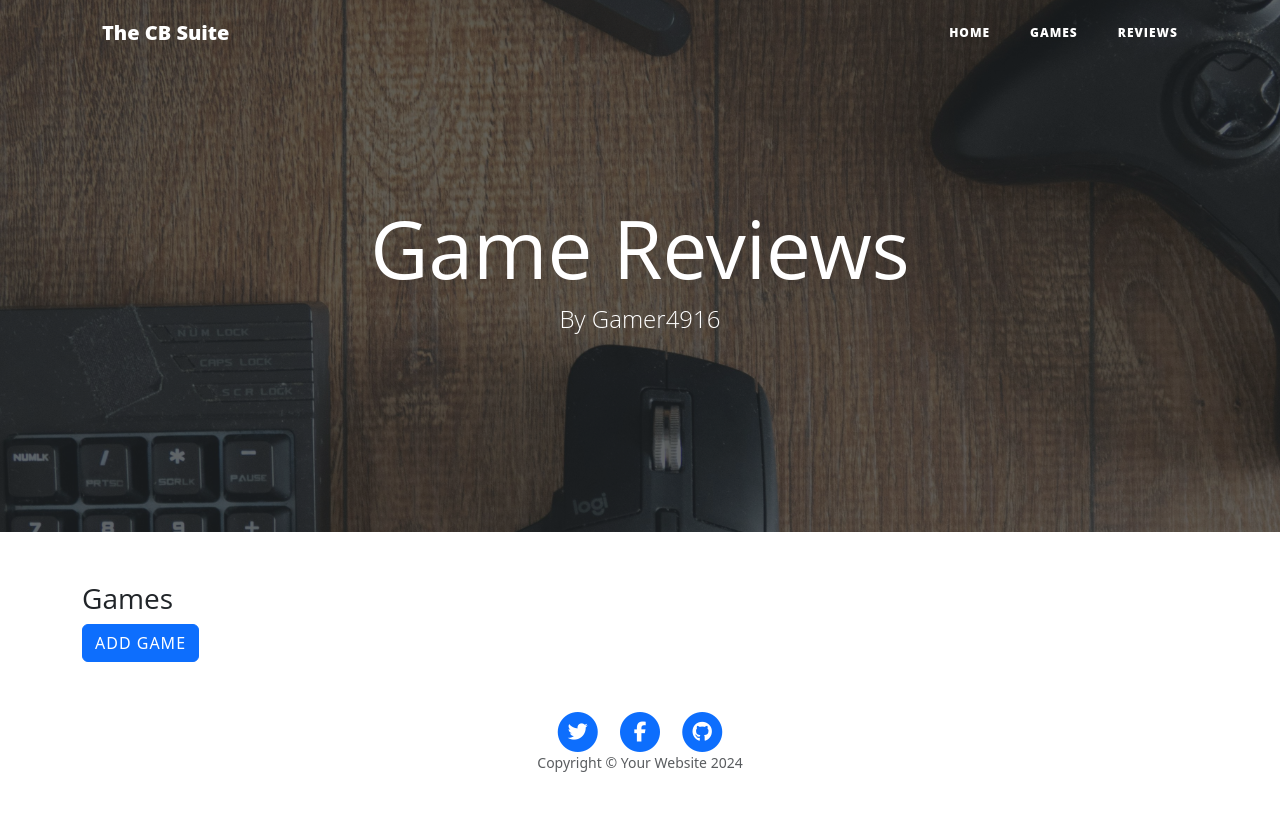
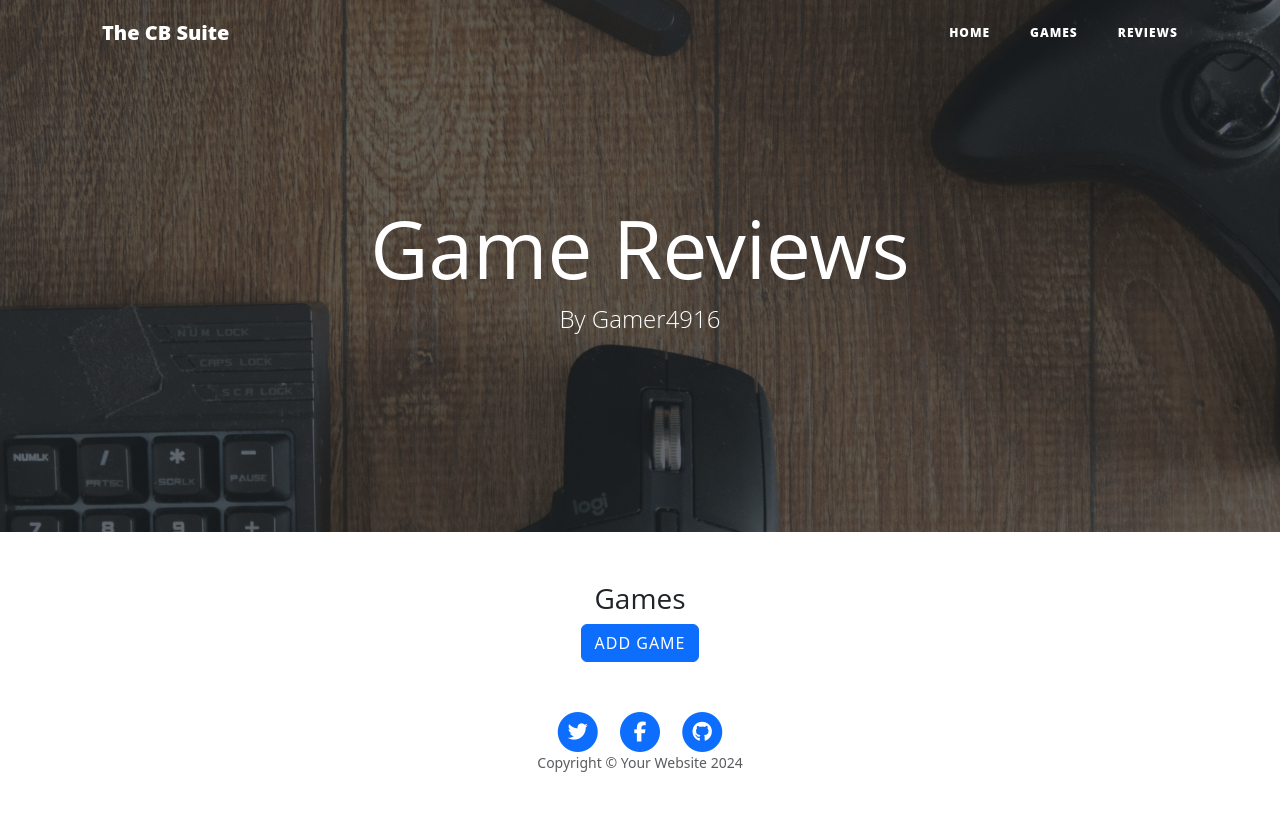
Before and after one commit to Coder4916/The-CB-Suite, a Flask app: page /games in a window 1280 px wide. Run offline with Flask 3, Linux system fonts and the light colour scheme; data that the repository does not hold is empty; some libraries are stand-ins or nearby versions.

Commit message:
games added to games.html page and database after port became inaccessible. BS CSS added to base.html

```diff
--- a/my_suite/templates/base.html
+++ b/my_suite/templates/base.html
@@ -55,7 +55,7 @@
         </div>
     </header>
 
-    <main class="container">
+    <main class="container text-center">
         {% block content %}
         {% endblock %}
     </main>
--- a/my_suite/templates/games.html
+++ b/my_suite/templates/games.html
@@ -16,11 +16,10 @@
 
 <!-- Game card -->
 
-
-{% for game in games %}
-<div id="row">
-    <div class="col">
-        <div class="card container-fluid" style="width: 18rem;">
+<div id="row g-0">
+    {% for game in games %}
+    <div class="col-sm-12 col-md-5 col-lg-3 g-0 d-inline-block container-fluid">
+        <div class="card text-center">
             <img src="{{ game.image }}">
             <div class="card-body">
                 <h5 class="card-title">#{{ loop.index }}.{{ game.name }}</h5>
@@ -56,9 +55,7 @@
             </div>
         </div>
     </div>
+    {% endfor %}
 </div>
 
-{% endfor %}
-
-
 {% endblock %}
```
